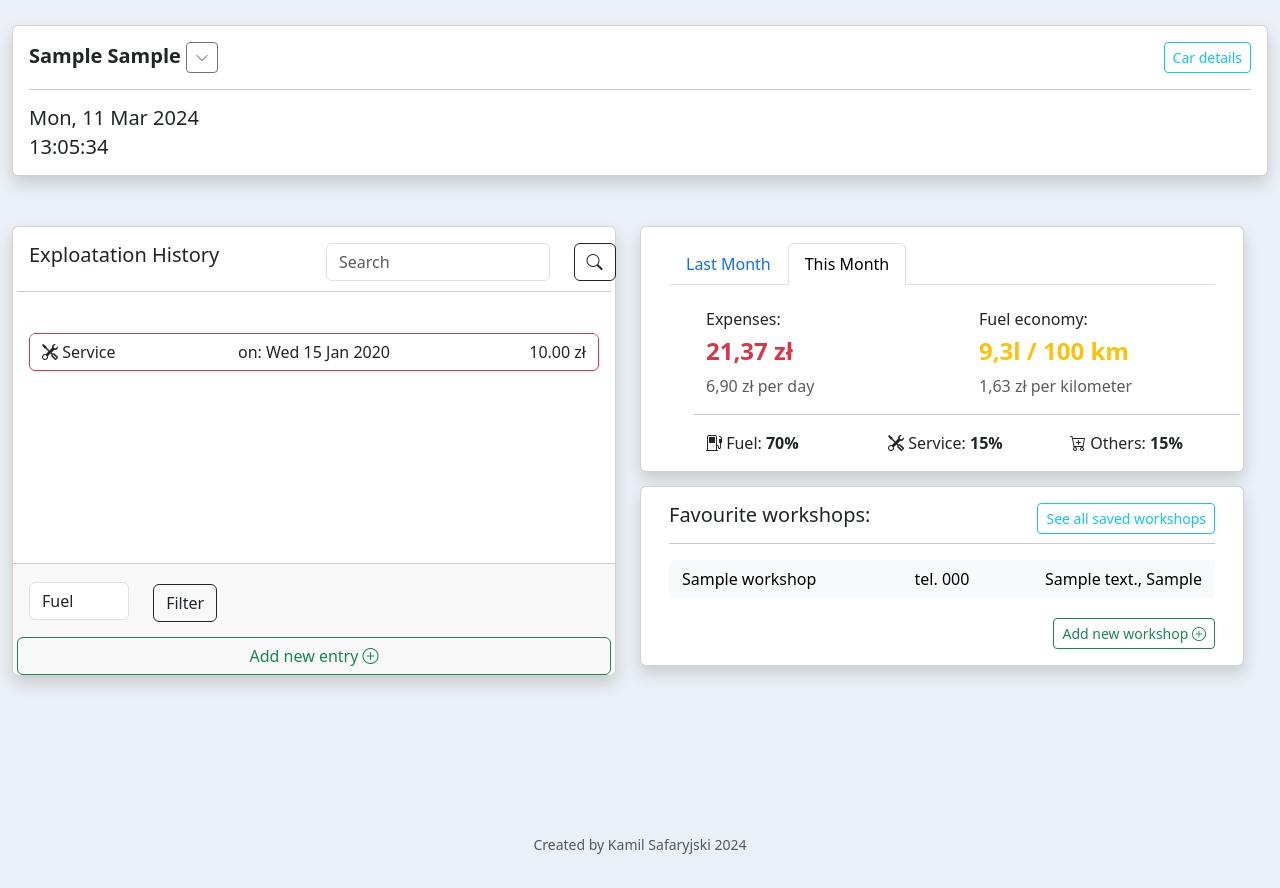
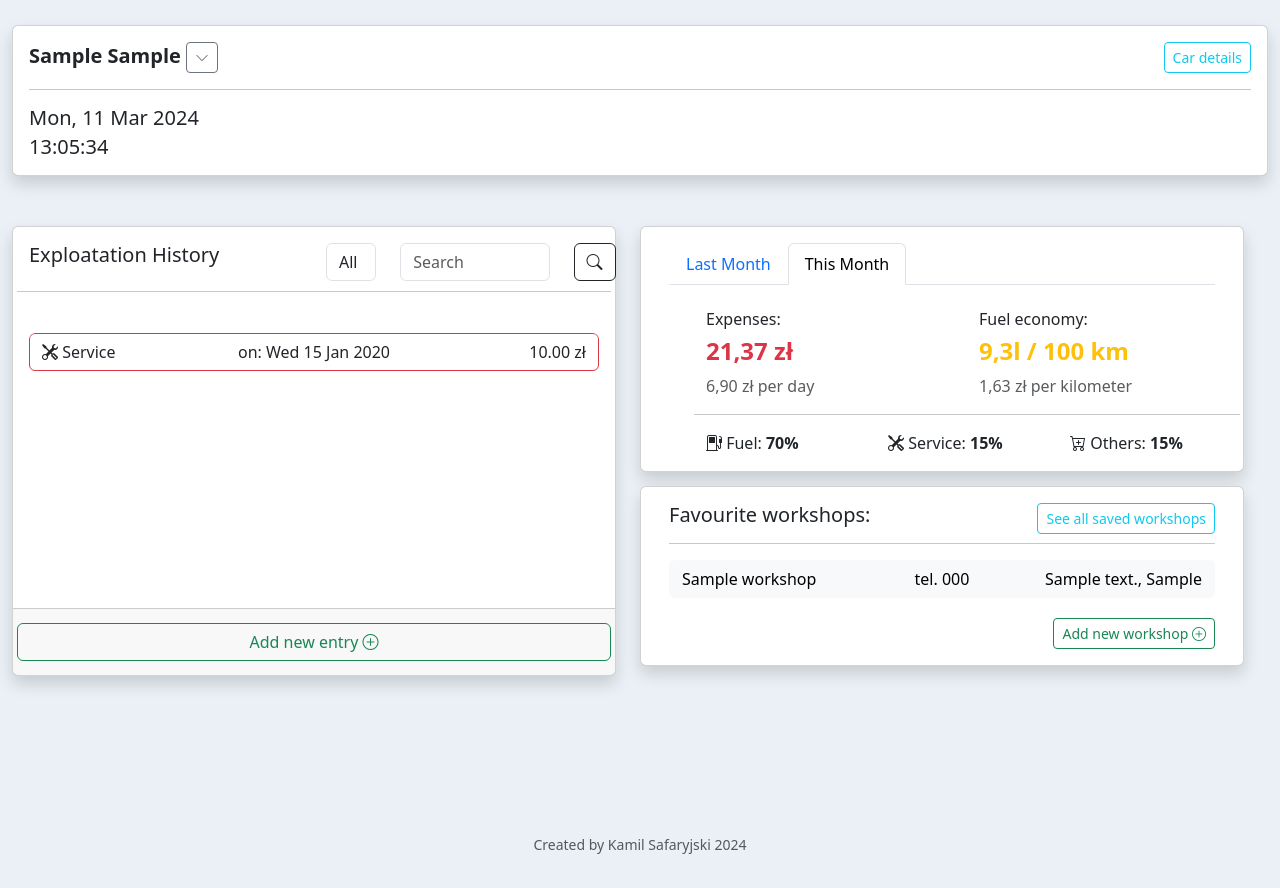
Before and after one commit to KamSaf/django_car_management_app, a Django app: page /home/ in a window 1280 px wide. Shown: the part 56-944 px from the top of the page. Run offline with Django 5.2, Linux system fonts and the light colour scheme; a user stored in the database is signed in; tables that the repository leaves empty hold one stand-in row (values such as "Sample post"); some libraries are stand-ins or nearby versions.

Commit message:
Finished entries filtering

```diff
--- a/entries/urls.py
+++ b/entries/urls.py
@@ -5,6 +5,7 @@ urlpatterns = [
     path('new_entry/', views.async_add_entry, name='add_new_entry_url'),
     path('edit_entry/', views.async_edit_entry, name='edit_entry_url'),
     path('delete_entry/<int:entry_id>', views.async_delete_entry, name='delete_entry_url'),
+    path('load_entries/<str:category>/<str:search_phrase>', views.async_load_entries_list, name='load_entries_list_url'),
     path('load_entries/', views.async_load_entries_list, name='load_entries_list_url'),
     path('load_entry_details/<int:entry_id>', views.async_load_entry_details, name='load_entry_details_url'),
 ]
--- a/static/javascript/home.js
+++ b/static/javascript/home.js
@@ -152,6 +152,20 @@ $(function(){
 $(function(){
   $('#entries_list').on('click', '.entry-details', function(){
     $('#entry_details_modal_content').load($(this).data('url'));
+  });
+});
+
+// Entries filtering
+$(function(){
+  $('.apply-entries-filter').on('click', function(event){
+    event.preventDefault();
+    let url = [$(this).data('url').slice(0, -1)];
+    let args = [$('#entries_category_filter').val(), $('#entries_search_phrase').val()]
+
+    args.forEach(function(element) {
+      element !== "" ? url.push(element) : url.push('__null');
+    });
+    $('#entry_details_modal_content').load(url.join('/'));
   });
 });
 
--- a/templates/home.html
+++ b/templates/home.html
@@ -31,36 +31,33 @@
             <div class="row h-100">
                 <div class="col h-100">
                     <div style="margin-top: 25px;" class="shadow bg-body rounded card h-75">
-                        <div class="card-body h-75 row">
+                        <div class="card-body row" style="height: 80%;">
                             <h5 class="col card-title">
                                 Exploatation History
                             </h5>
                             <form id="entries_search_form" class="col" role="search">
                                 <div class="row">
-                                    <span class="col-10">
-                                        <input name="search_phrase" class="form-control" type="search" placeholder="Search" aria-label="Search">
+                                    <span class="col-3">
+                                        <select class="form-control" id="entries_category_filter">
+                                            <option value="all">All</option>
+                                            <option value="fuel">Fuel</option>
+                                            <option value="service">Service</option>
+                                            <option value="others">Others</option>
+                                        </select>
+                                    </span>
+                                    <span class="col-7">
+                                        <input id="entries_search_phrase" class="form-control" type="search" placeholder="Search" aria-label="Search">
                                     </span>
                                     <span class="col-2">
-                                        <button type="button" class="btn btn-outline-dark" type="submit"><i class="bi bi-search"></i></button>
+                                        <button type="button" class="btn btn-outline-dark apply-entries-filter" type="submit" data-url="{% url 'load_entries_list_url' %}"><i class="bi bi-search"></i></button>
                                     </span>
                                 </div>
                             </form>
                             <hr style="margin-top: 10px;">
                             {% include 'include/entries/entries_list.html' %}
-
                         </div>
-                        <div class="card-footer h-25">
-                            <div class="row" style="margin-top: 10px;">
-                                <form id="entries_search_form" class="col">
-                                    <select class="form-control" name="category" id="category_filter" style="max-width: 100px; display: inline;">
-                                            <option value="fuel">Fuel</option>
-                                            <option value="service">Service</option>
-                                            <option value="others">Others</option>
-                                    </select>
-                                    <button type="button" class="btn btn-outline-dark" style="margin-left: 20px;">Filter</button>
-                                </form>
-                            </div>
-                            <div class="row" style="margin-top: 15px;">
+                        <div class="card-footer" style="height: 15%;">
+                            <div class="row" style="margin-top: 1%;" style="height: 75%;">
                                 <button class="btn btn-outline-success" data-bs-toggle="modal" data-bs-target="#new_entry_modal">Add new entry <i class="bi bi-plus-circle"></i></button>
                             </div>
                         </div>
```
Also changed, not shown: entries/views.py (+3 -8 lines).
